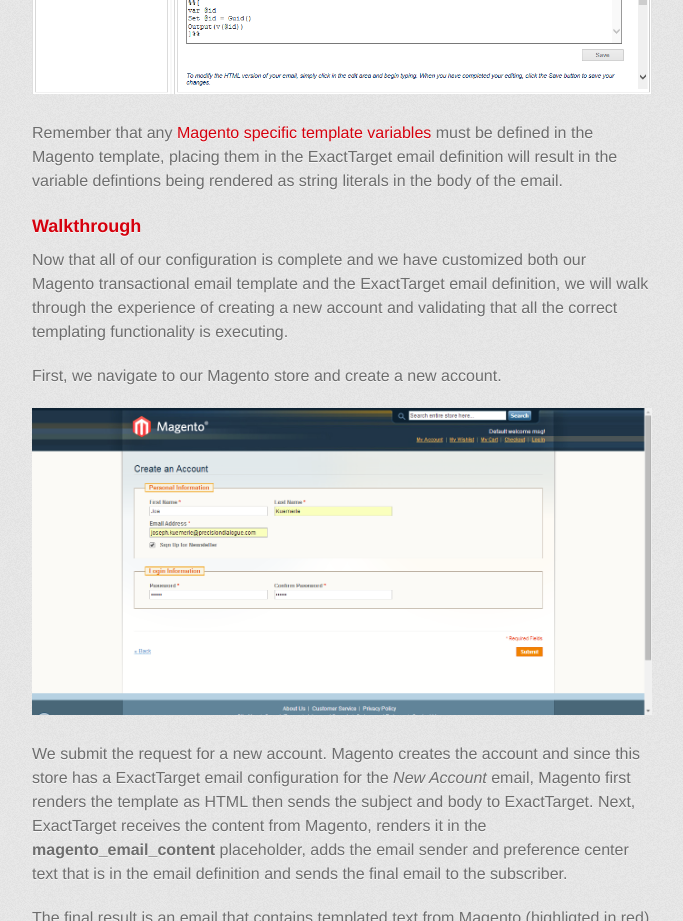
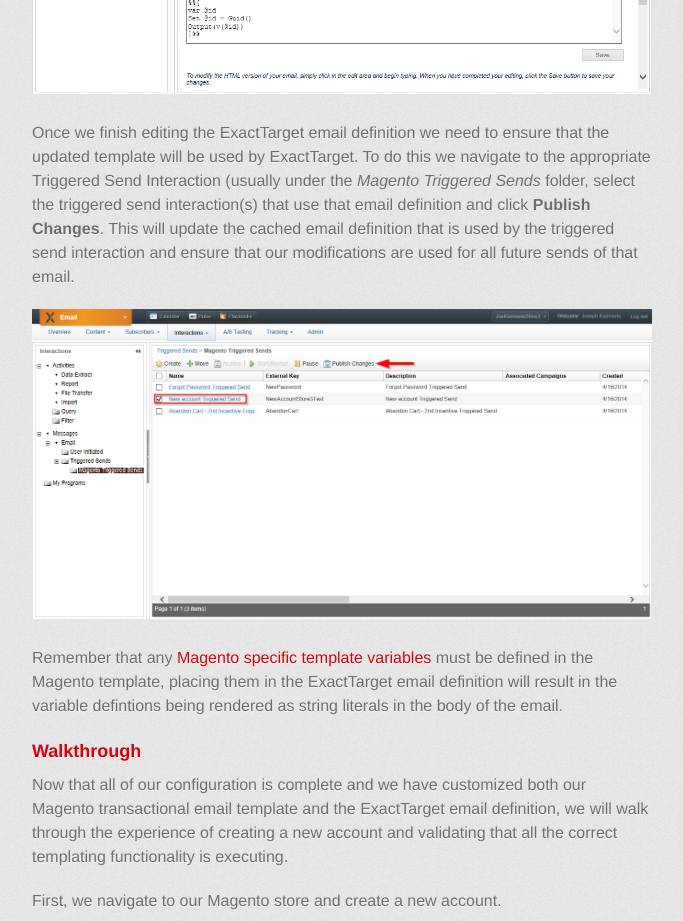
Before and after one commit to PrecisionDialogue/Magento-ExactTarget-Email-Customization, a plain HTML site: page index.html in a window 1280 px wide. Shown: the part 6220-7141 px from the top of the page, without its empty margins (298-981 px from the left). Drawn offline with Linux system fonts and the light colour scheme; a web font is replaced by a local one.

Commit message:
Added triggered send interaction publish.

```diff
--- a/index.html
+++ b/index.html
@@ -88,6 +88,8 @@
 			<p>The email can be further customized with ExactTarget specific functionality such as additional personalization strings, profile center text, CAN-SPAM mailing address text, <a href="http://help.exacttarget.com/en-US/documentation/exacttarget/content/ampscript/" target="_blank">AMPScript</a> (including using content areas for easier boilerplate templating) and additional text by editing the email defintion after the Magento extension creates the initial object.</p>
 			<p>To ensure that we edit the correct ExactTarget email definition we ensure that we edit the email definition that is configured in the <em>New Account</em> triggered send defintion. In our example we will edit the <em>New Account</em> email in our <em>Store 3</em> ExactTarget Business Unit and add text to display the sender address details (as required by CAN-SPAM), a link to our ExactTarget preference center and some AMPScript to display a unique value within the email.<p>
 			<p><a href="images/et-email-details-custom.png" data-lightbox="et-email-details-custom" data-title="Customized Email Details"><img src="images/et-email-details-custom.png" alt="Custom Email Details" /></a></p>
+			<p>Once we finish editing the ExactTarget email definition we need to ensure that the updated template will be used by ExactTarget. To do this we navigate to the appropriate Triggered Send Interaction (usually under the <em>Magento Triggered Sends</em> folder, select the triggered send interaction(s) that use that email definition and click <strong>Publish Changes</strong>. This will update the cached email definition that is used by the triggered send interaction and ensure that our modifications are used for all future sends of that email.</p>
+			<p><a href="images/et-interaction-publish.png" data-lightbox="et-interaction-publish" data-title="Publish Triggered Send Interaction"><img src="images/et-interaction-publish.png" alt="Publish Triggered Send Interaction" /></a></p>
 			<p>Remember that any <a href="http://www.magentocommerce.com/wiki/modules_reference/english/mage_adminhtml/system_email_template/index" target="_blank">Magento specific template variables</a> must be defined in the Magento template, placing them in the ExactTarget email definition will result in the variable defintions being rendered as string literals in the body of the email.</p>
 		</section>
 		<section id="walkthrough">
```
Also changed, not shown: images/et-interaction-publish.png (added), images/et-triggered-send-interaction.png.
